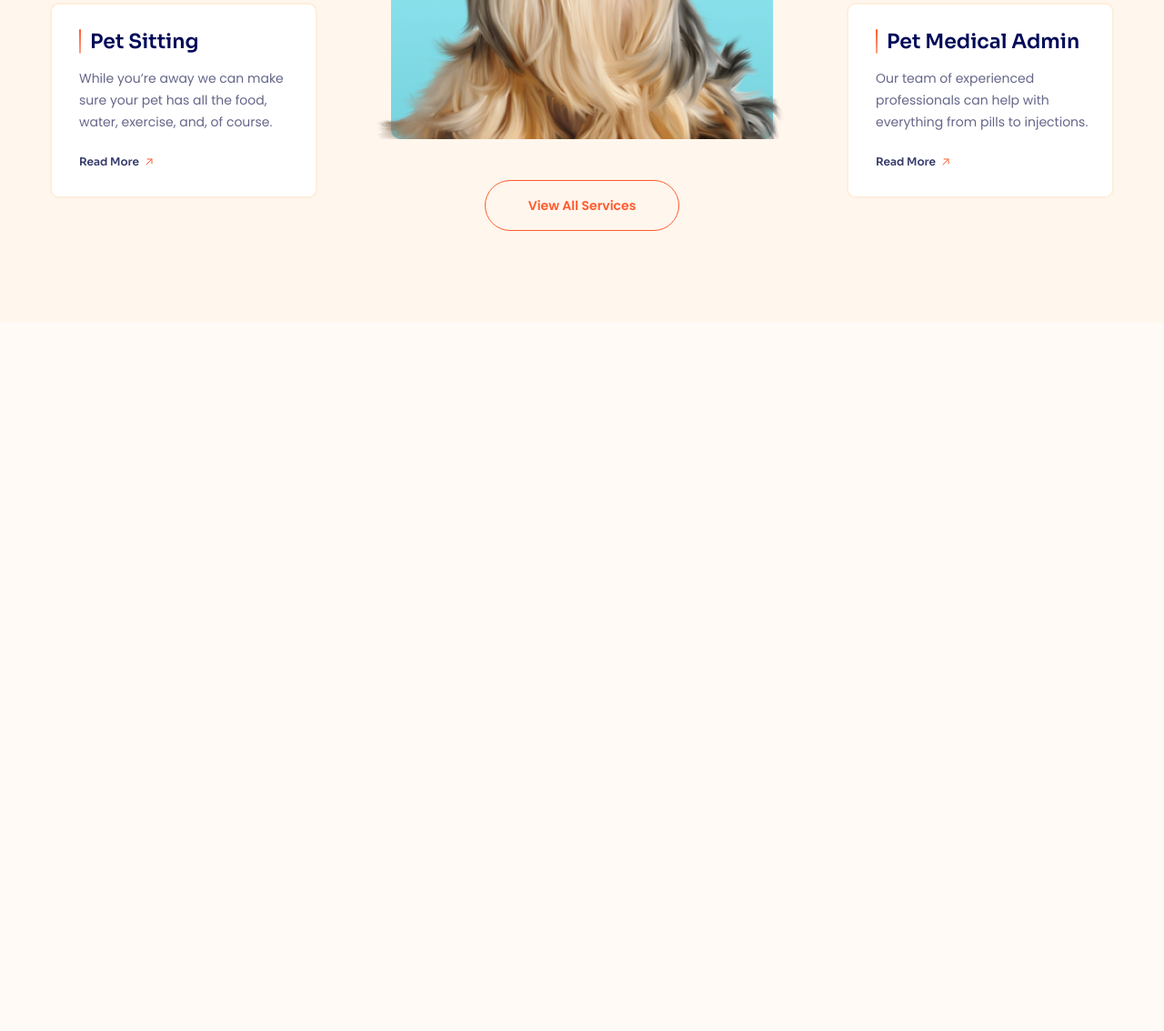
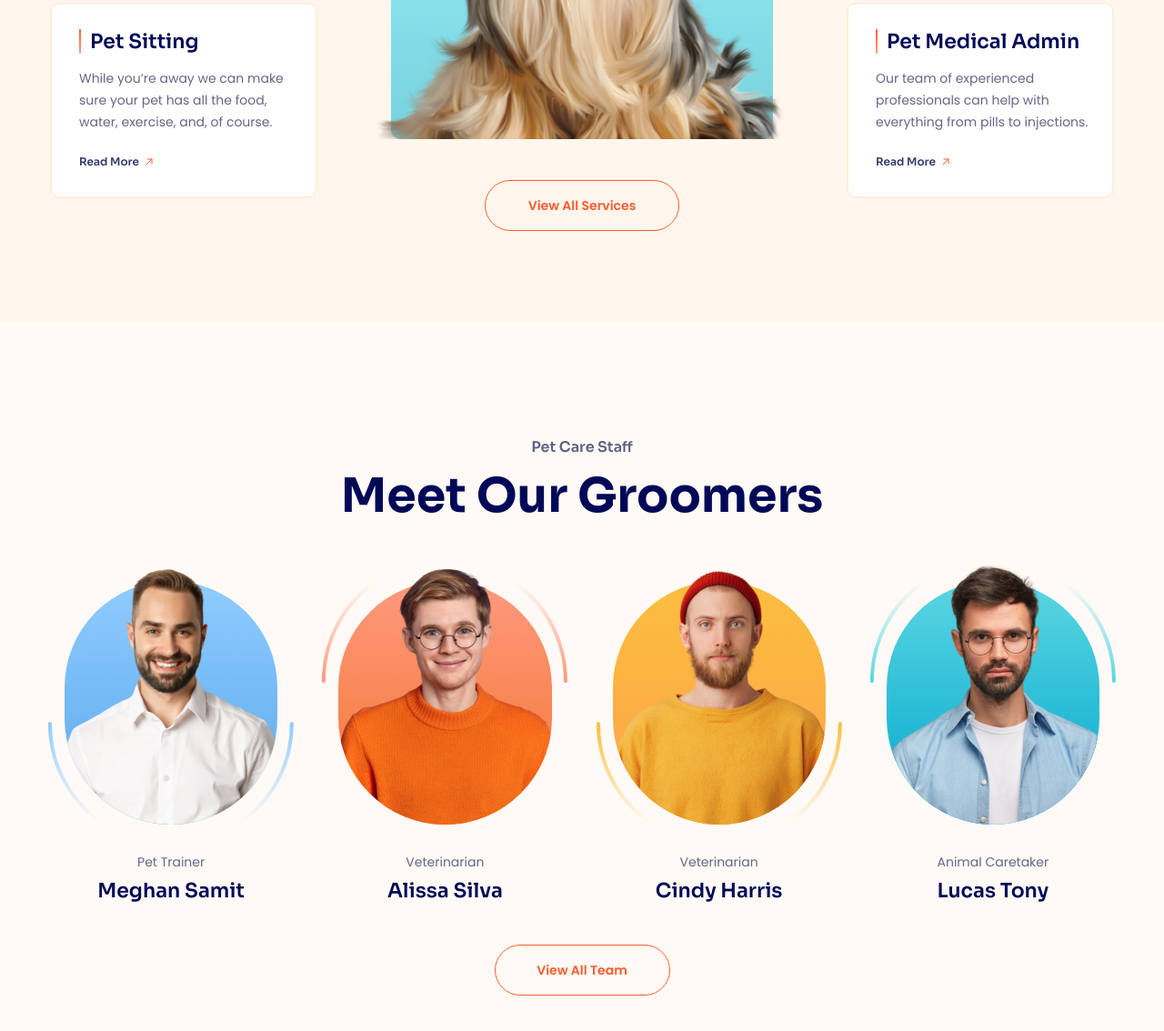
Before and after one commit to gnasche-2003/Project--04--F8, a plain HTML site: page index.html in a window 1280 px wide. Shown: the part 2988-4122 px from the top of the page at 91% size. Before the commit the page ends 3342 px from the top, so only its background shows below. Drawn offline with Linux system fonts and the light colour scheme.

Commit message:
Add Staff

```diff
--- a/assets/css/styles.css
+++ b/assets/css/styles.css
@@ -579,7 +579,8 @@ button {
   text-align: center;
 }
 
-.service__desc {
+.service__desc,
+.staff__desc {
   margin-bottom: 15px;
   font-family: Sora, sans-serif;
   font-weight: 600;
@@ -683,3 +684,121 @@ button {
   color: #ff5b2e;
   border-color: currentColor;
 }
+
+/* Staff */
+.staff {
+  padding: 130px 0;
+}
+
+.staff__desc,
+.staff__heading {
+  text-align: center;
+}
+
+.staff__list {
+  margin-top: 45px;
+  display: grid;
+  grid-template-columns: repeat(4, 1fr);
+  column-gap: 35px;
+}
+
+.staff-item {
+  text-align: center;
+}
+
+.staff-item__img-wrap {
+  position: relative;
+  margin: 0 16px;
+  border-radius: 130px;
+}
+
+.staff-item__img-wrap::before {
+  content: "";
+  position: absolute;
+  bottom: 0;
+  left: 0;
+  width: 100%;
+  height: 94%;
+  background: linear-gradient(180deg, #90ccff 0%, #59a8eb 95.96%);
+  border-radius: inherit;
+}
+
+.staff-item__img-wrap::after {
+  content: "";
+  position: absolute;
+  left: 50%;
+  bottom: 0;
+  transform: translateX(-50%);
+  width: calc(100% + 36px);
+  height: 100%;
+  background-repeat: no-repeat;
+  background-position: bottom;
+  background-size: 100%;
+}
+
+.staff-item:nth-child(1) .staff-item__img-wrap::after {
+  background-image: url(../img/staff_decor_01.svg);
+}
+
+.staff-item:nth-child(2) .staff-item__img-wrap::before {
+  background: linear-gradient(180deg, #ff997e 0%, #f3752e 100%);
+}
+
+.staff-item:nth-child(2) .staff-item__img-wrap::after {
+  background-image: url(../img/staff_decor_02.svg);
+}
+
+.staff-item:nth-child(3) .staff-item__img-wrap::before {
+  background: linear-gradient(180deg, #fabf3e 0%, #ffa14a 100%);
+}
+
+.staff-item:nth-child(3) .staff-item__img-wrap::after {
+  background-image: url(../img/staff_decor_03.svg);
+}
+
+.staff-item:nth-child(4) .staff-item__img-wrap::before {
+  background: linear-gradient(180deg, #5bd6e2 0%, #00a7cc 100%);
+}
+
+.staff-item:nth-child(4) .staff-item__img-wrap::after {
+  background-image: url(../img/staff_decor_04.svg);
+}
+
+.staff-item:nth-child(even) .staff-item__img-wrap::after {
+  background-position: 0 16px;
+}
+
+.staff-item__img {
+  position: relative;
+  z-index: 1;
+  display: block;
+  width: 100%;
+  border-radius: inherit;
+}
+
+.staff-item__title {
+  margin-top: 34px;
+  font-size: 1.4rem;
+  line-height: 1;
+  color: #656689;
+}
+
+.staff-item__name {
+  margin-top: 14px;
+  font-weight: 600;
+  font-size: 2.2rem;
+  line-height: 1;
+  color: #000958;
+}
+
+.staff__cta-wrap {
+  display: flex;
+  justify-content: center;
+  margin-top: 48px;
+}
+
+.staff__cta {
+  min-width: 193px;
+  color: #ff5b2e;
+  border-color: currentColor;
+}
--- a/index.html
+++ b/index.html
@@ -522,6 +522,72 @@
           </div>
         </div>
       </section>
+
+      <!-- Staff -->
+      <section class="staff">
+        <div class="container">
+          <p class="staff__desc">Pet Care Staff</p>
+          <h2 class="section-heading staff__heading">Meet Our Groomers</h2>
+
+          <div class="staff__list">
+            <!-- Staff item 1 -->
+            <article class="staff-item">
+              <figure class="staff-item__img-wrap">
+                <img
+                  src="./assets/img/staff_01.png"
+                  alt=""
+                  class="staff-item__img"
+                />
+              </figure>
+              <p class="staff-item__title">Pet Trainer</p>
+              <h3 class="staff-item__name">Meghan Samit</h3>
+            </article>
+
+            <!-- Staff item 2 -->
+            <article class="staff-item">
+              <figure class="staff-item__img-wrap">
+                <img
+                  src="./assets/img/staff_02.png"
+                  alt=""
+                  class="staff-item__img"
+                />
+              </figure>
+              <p class="staff-item__title">Veterinarian</p>
+              <h3 class="staff-item__name">Alissa Silva</h3>
+            </article>
+
+            <!-- Staff item 3 -->
+            <article class="staff-item">
+              <figure class="staff-item__img-wrap">
+                <img
+                  src="./assets/img/staff_03.png"
+                  alt=""
+                  class="staff-item__img"
+                />
+              </figure>
+              <p class="staff-item__title">Veterinarian</p>
+              <h3 class="staff-item__name">Cindy Harris</h3>
+            </article>
+
+            <!-- Staff item 4 -->
+            <article class="staff-item">
+              <figure class="staff-item__img-wrap">
+                <img
+                  src="./assets/img/staff_04.png"
+                  alt=""
+                  class="staff-item__img"
+                />
+              </figure>
+              <p class="staff-item__title">Animal Caretaker</p>
+              <h3 class="staff-item__name">Lucas Tony</h3>
+            </article>
+          </div>
+
+          <div class="staff__cta-wrap">
+            <a href="#!" class="btn staff__cta">View All Team</a>
+          </div>
+        </div>
+      </section>
     </main>
   </body>
 </html>
```
Also changed, not shown: assets/img/staff_01.png (added), assets/img/staff_02.png (added), assets/img/staff_03.png (added), assets/img/staff_04.png (added), assets/img/staff_decor_01.svg (added), assets/img/staff_decor_02.svg (added), assets/img/staff_decor_03.svg (added), assets/img/staff_decor_04.svg (added).
